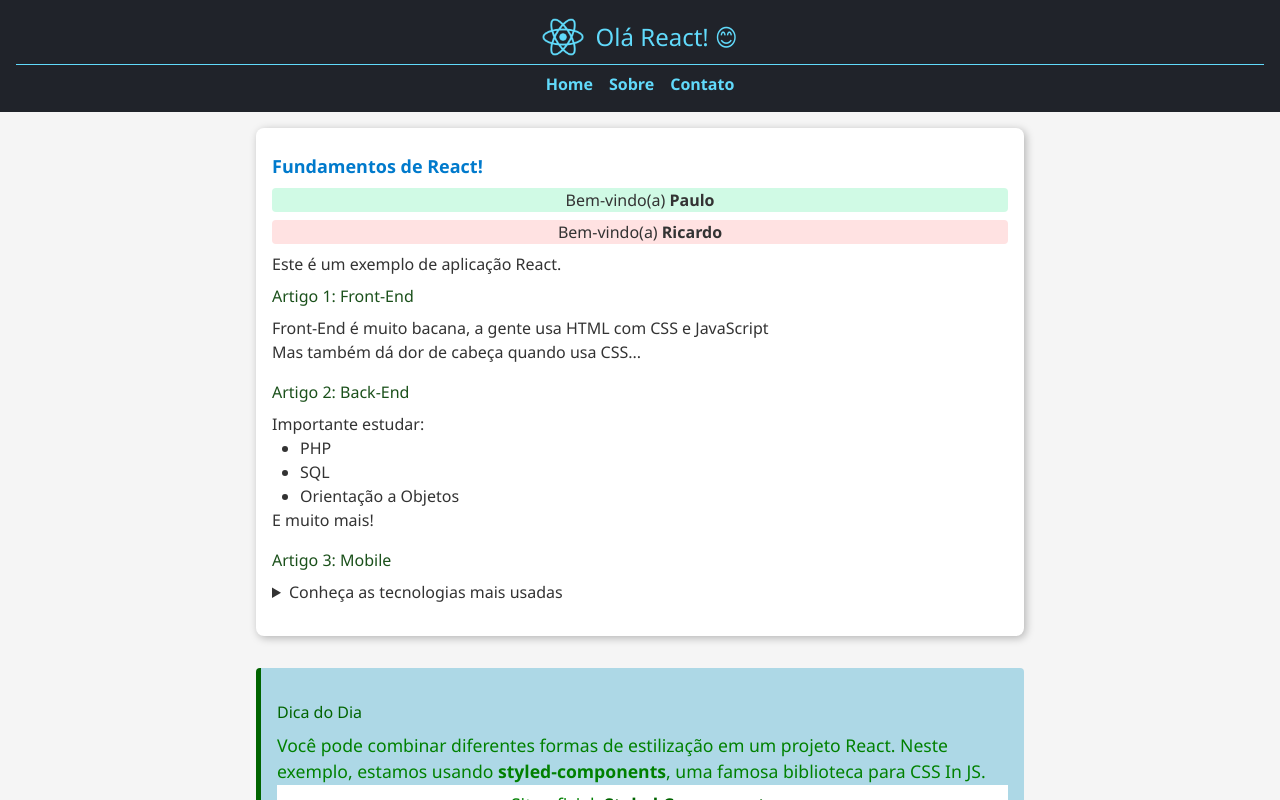
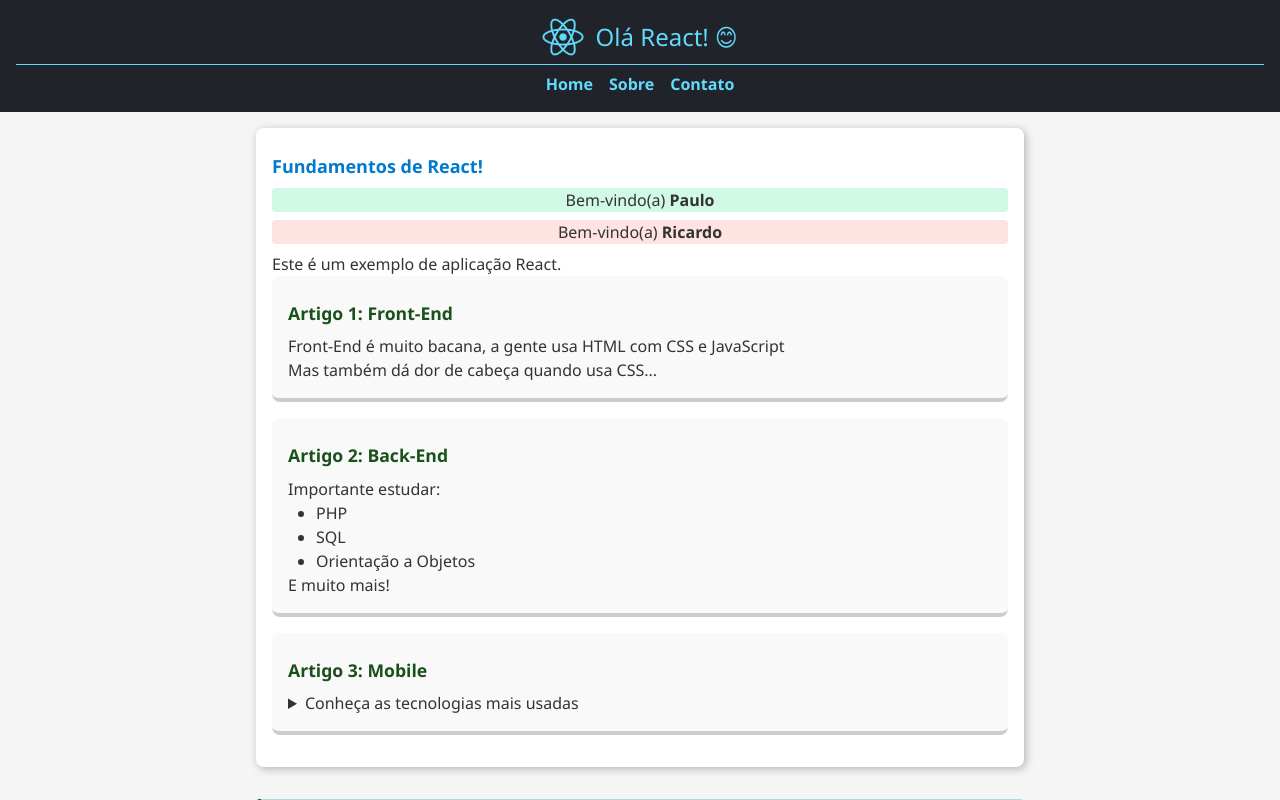
Before and after one commit to PauloHenrique00-tech/react-fundamentos, a React (Vite) app: page / in a window 1280 px wide. Shown: the top 800 px of the page. Built offline with nearby package versions, Linux system fonts and the light colour scheme.

Commit message:
Update Artigo.module.css

```diff
--- a/src/components/Conteudo/Artigo/Artigo.module.css
+++ b/src/components/Conteudo/Artigo/Artigo.module.css
@@ -1,7 +1,12 @@
 .artigo {
   margin-bottom: 1rem;
-
+  padding: 1rem;
+  background-color: #f9f9f9;
+  border-bottom: 4px solid #ccc;
+  border-radius: 8px;
   h3 {
     color: #1a501a;
+    font-weight: bold;
+    font-size: 1.1rem;
   }
 }
```
